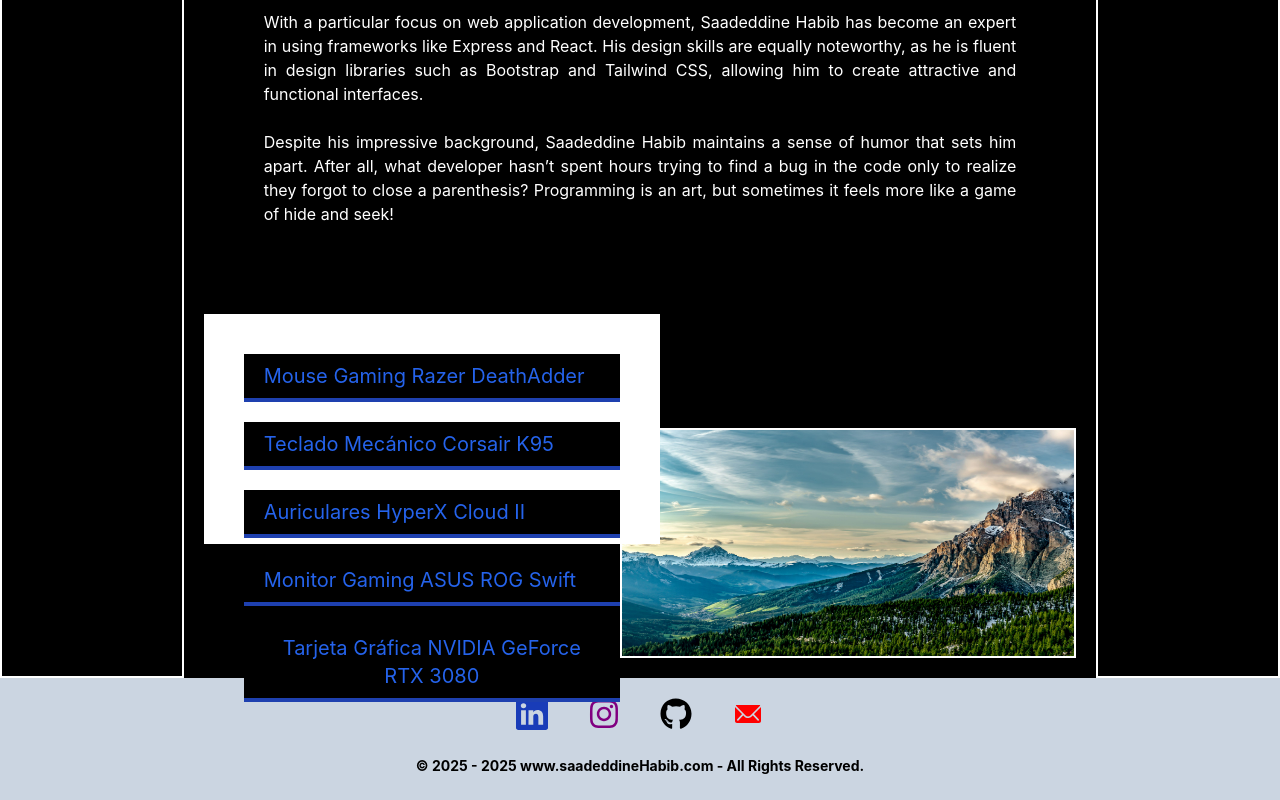
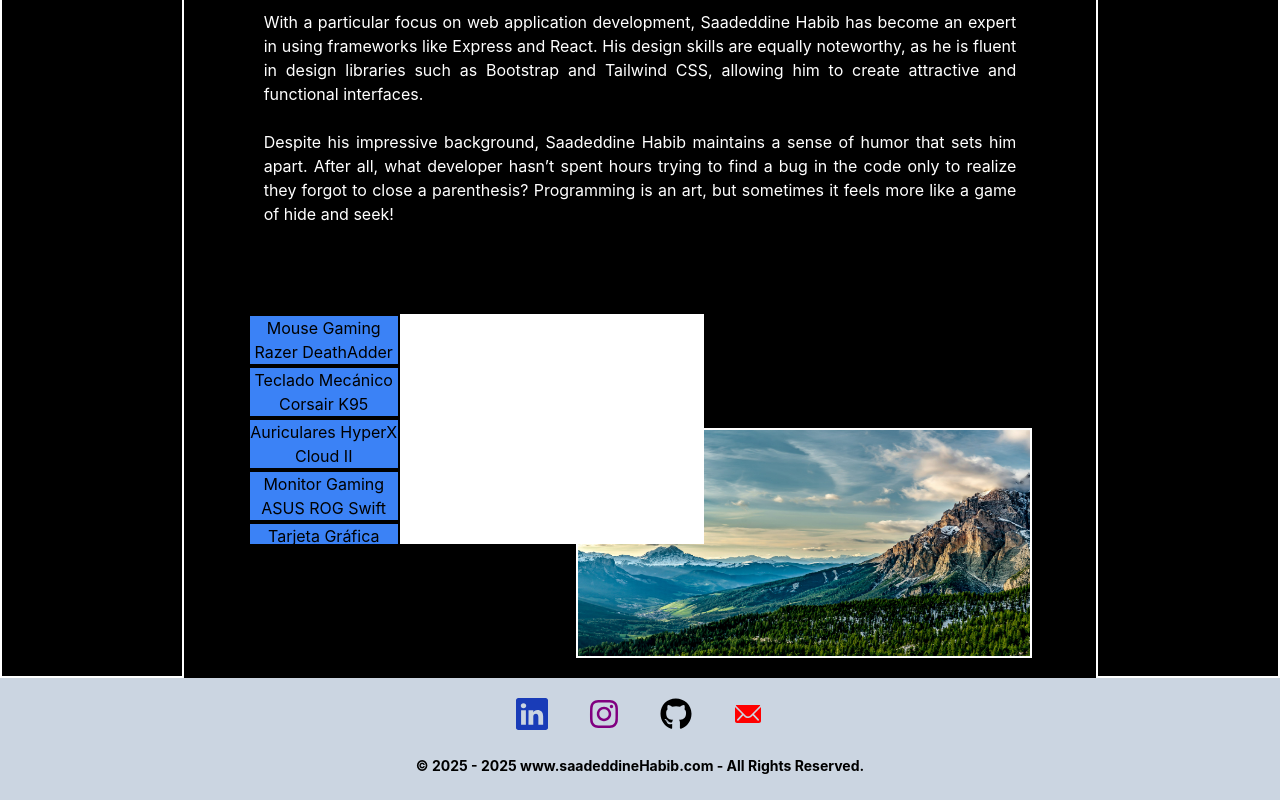
Before and after one commit to SaaDeDD1neHab1b/Digital_Portfolio, a React (Create React App) app: page /About in a window 1280 px wide. Shown: the part 422-1222 px from the top of the page. Built offline with nearby package versions, Linux system fonts and the light colour scheme.

Commit message:
Scrollable buttons and their style were implemented in the left description block.

```diff
--- a/src/Components/CSS/styles.css
+++ b/src/Components/CSS/styles.css
@@ -96,14 +96,34 @@ img {
 }
 
 .imgAbs{
-  @apply absolute right-0 bottom-0 h-3/5 w-1/2
+  @apply absolute right-0 bottom-0 h-3/5 w-1/2 mr-16
 }
 
 .divAbs {
-    @apply absolute left-0 top-0 h-3/5 w-1/2 bg-white z-50
+    @apply absolute left-0 top-0 h-3/5 w-1/2 bg-white z-50 ml-16
 
 }
 
 .divOver {
-  @apply overflow-y-scroll
+  @apply overflow-y-scroll m-0 w-1/3 h-full
 }
+
+.btnsTimeGoals {
+  @apply m-0 bg-blue-500 border-black border-2 inline-block
+}
+
+.btnsTimeGoals:hover{
+  @apply m-0 bg-black text-white border-blue-500 border-2 inline-block
+}
+
+::-webkit-scrollbar {
+  @apply bg-black w-3
+}
+
+::-webkit-scrollbar-thumb {
+  @apply bg-blue-600 rounded-sm  shadow-black shadow-inner
+}
+
+::-webkit-scrollbar-thumb:hover {
+  @apply bg-blue-800 rounded-sm  shadow-black shadow-inner
+}
--- a/src/Components/TimelineGoals.jsx
+++ b/src/Components/TimelineGoals.jsx
@@ -18,7 +18,7 @@ export default function TimelineGoals(props) {
                     {/* CONTINUE DEVOLPING THE BUTTONS AND DIPLAY INFORMATION*/}
                     {productosGaming.map((item) => {
                         return (
-                            <a className="active-btn" href="#test">{item.nombre}</a>
+                            <a className="btnsTimeGoals" href="#test">{item.nombre}</a>
 
                         )
                     })}
```
